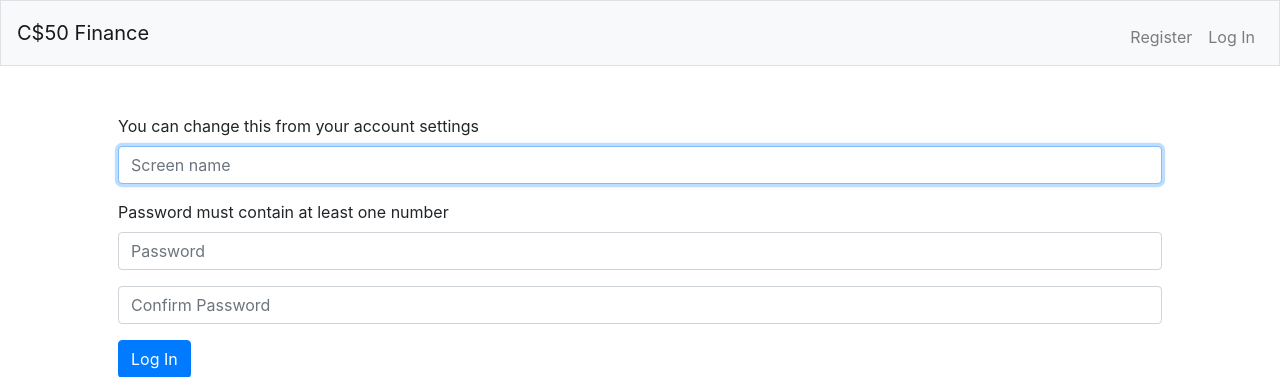
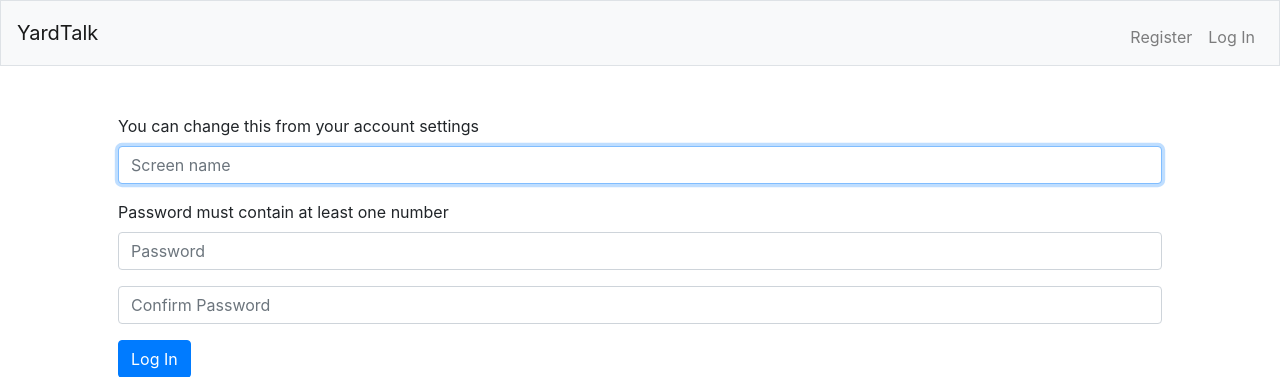
Before and after one commit to jennytram/FinalProject, a Flask app: page /register in a window 1280 px wide. Shown: the top 377 px of the page. Run offline with Flask 2, Linux system fonts and the light colour scheme; parts of the project's set-up code (start-up, migrations or seed data) failed here and were passed over; some libraries are stand-ins or nearby versions.

Commit message:
changed some of the CS50 Finance-specific aspects

```diff
--- a/templates/layout.html
+++ b/templates/layout.html
@@ -27,7 +27,7 @@
     <body>
 
         <nav class="navbar navbar-expand-md navbar-light bg-light border">
-            <a class="navbar-brand" href="/"><span class="blue">C</span><span class="red">$</span><span class="yellow">5</span><span class="green">0</span> <span class="red">Finance</span></a>
+            <a class="navbar-brand" href="/">YardTalk</a>
             <button aria-controls="navbar" aria-expanded="false" aria-label="Toggle navigation" class="navbar-toggler" data-target="#navbar" data-toggle="collapse" type="button">
                 <span class="navbar-toggler-icon"></span>
             </button>
```
